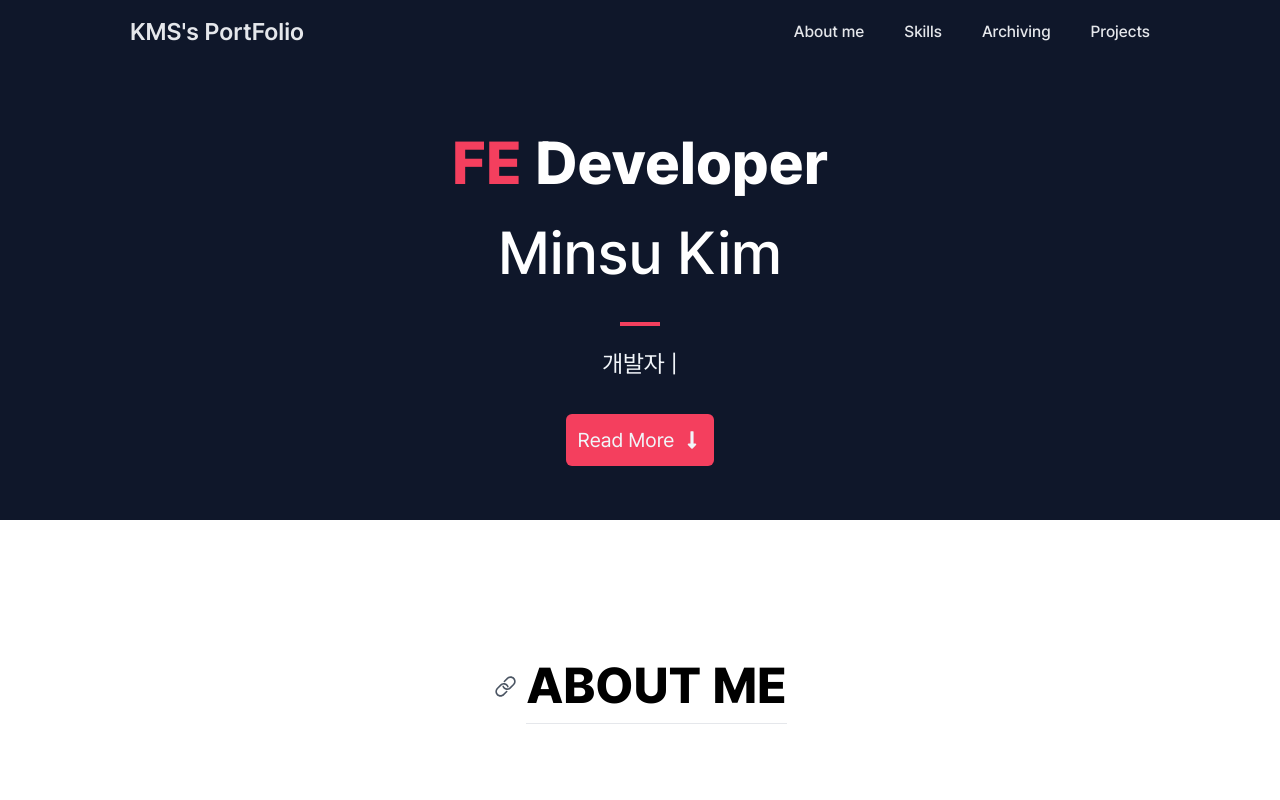
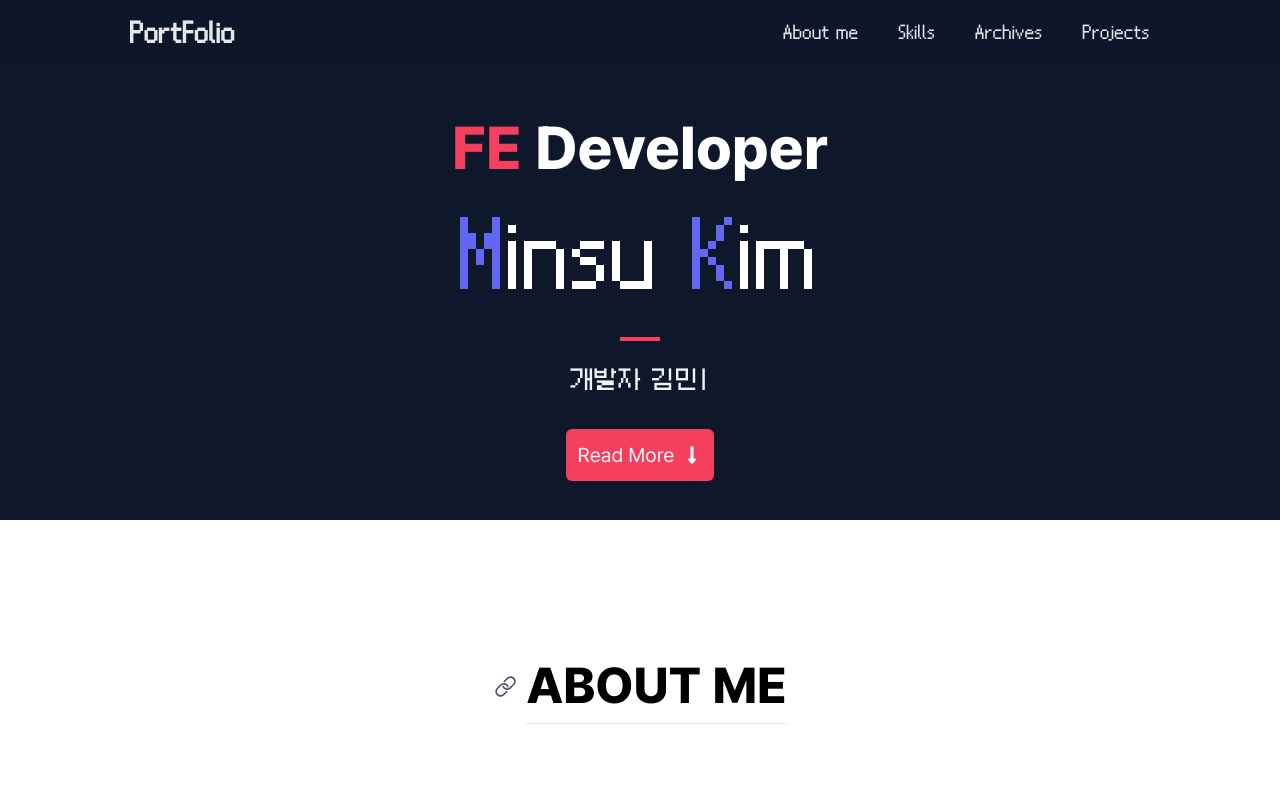
Before and after one commit to yoyobar/portfolio, a Next.js app: page / in a window 1280 px wide. Shown: the top 800 px of the page. Built offline with nearby package versions, Linux system fonts and the light colour scheme.

Commit message:
Feat: Archives 컴포넌트 제작 완료

```diff
--- a/app/globals.css
+++ b/app/globals.css
@@ -13,7 +13,7 @@ body {
 }
 
 *::-webkit-scrollbar-track {
-    background: #111729;
+    background: #21293a;
     background-clip: content-box;
 }
 
--- a/app/layout.tsx
+++ b/app/layout.tsx
@@ -1,13 +1,7 @@
 import type { Metadata } from 'next';
 import { metadata as meta } from './config/metadata';
-import localFont from 'next/font/local';
 import './globals.css';
-
-const pretendard = localFont({
-    src: '../public/fonts/PretendardVariable.woff2',
-    display: 'swap',
-    variable: '--font-pretendard',
-});
+import { pretendard } from '@/util/fonts';
 
 export const metadata: Metadata = {
     metadataBase: new URL(meta.url),
@@ -30,8 +24,11 @@ export default function RootLayout({
     children: React.ReactNode;
 }>) {
     return (
-        <html lang="ko" className={pretendard.className}>
-            <body>{children}</body>
+        <html lang="ko" className={`${pretendard.className}`}>
+            <body>
+                <div className="main_root">{children}</div>
+                <div className="portal_root"></div>
+            </body>
         </html>
     );
 }
--- a/app/page.tsx
+++ b/app/page.tsx
@@ -5,7 +5,7 @@ import Skill from '@/components/skill';
 
 export default function Home() {
     return (
-        <div className="h-[200vh]">
+        <div className="h-[200vh] font-pretendard">
             <Header />
             <About />
             <Skill />
--- a/components/about/index.tsx
+++ b/components/about/index.tsx
@@ -1,5 +1,4 @@
 'use client';
-import { useRef } from 'react';
 import { IoIosLink } from 'react-icons/io';
 import AboutList from './AboutList';
 
--- a/components/archive/index.tsx
+++ b/components/archive/index.tsx
@@ -1,5 +1,112 @@
+'use client';
+import { coding } from '@/util/fonts';
+import { FaGithub } from 'react-icons/fa';
+import { SiNextdotjs } from 'react-icons/si';
+import { IoIosLink } from 'react-icons/io';
+import { twMerge as tw } from 'tailwind-merge';
+import { motion, useInView } from 'framer-motion';
+import { useRef, useState } from 'react';
 const Archive = () => {
-    return <div className="bg-stone-700"></div>;
+    const [githubHover, setGithubHover] = useState(false);
+    const [blogHover, setBlogHover] = useState(false);
+
+    const sectionRef = useRef(null);
+    const inViewSection = useInView(sectionRef, { once: true });
+    const scrollHandler = () => {
+        document.querySelector('.archive-container')?.scrollIntoView({
+            behavior: 'smooth',
+        });
+    };
+
+    const githubHandler = () => {
+        window.open('https://github.com/yoyobar/');
+    };
+    const blogHandler = () => {
+        window.open('https://wiki.yoyobar.xyz/');
+    };
+
+    return (
+        <>
+            <div className="relative w-full py-32 flex justify-center items-center bg-stone-900 h-fit">
+                <div className="px-10 max-w-[1200px] w-full flex flex-col items-center justify-center">
+                    <div className="flex mb-20 gap-2 relative justify-center items-center">
+                        <div onClick={scrollHandler} className="cursor-pointer w-[25px] h-[25px]">
+                            <IoIosLink className="w-full h-full text-gray-200 hover:text-white" />
+                        </div>
+                        <div className="text-[50px] font-extrabold border-b border-b-white text-white">Archives</div>
+                    </div>
+
+                    <div ref={sectionRef} className="flex flex-col lg:flex-row gap-10">
+                        <motion.div
+                            onMouseEnter={() => setGithubHover(true)}
+                            onMouseLeave={() => setGithubHover(false)}
+                            onClick={githubHandler}
+                            whileHover={{ translateY: -5 }}
+                            animate={{ opacity: inViewSection ? 1 : 0 }}
+                            className="bg-white cursor-pointer select-none w-[400px] h-[315px] rounded-md p-4 px-8 flex flex-col gap-4"
+                        >
+                            <div className="flex gap-4 text-2xl items-center">
+                                <FaGithub className="w-12 h-12" />
+                                <div className={tw('text-3xl font-extrabold', coding.className)}>Github</div>
+                            </div>
+                            <div className={tw('text-sky-500', githubHover && 'underline')}>
+                                https://github.com/yoyobar
+                            </div>
+                            <div className="text-lg">
+                                <span className="font-bold">소스코드 저장소</span> <span>입니다.</span>
+                            </div>
+                            <ul className="flex items-center gap-4">
+                                <div className="w-1 h-1 rounded-full bg-rose-500"></div>
+                                <div>OZ 코딩스쿨 수강 기간 동안 작성한 프로젝트</div>
+                            </ul>
+                            <ul className="flex items-center gap-4">
+                                <div className="w-1 h-1 rounded-full bg-rose-500"></div>
+                                <div>개인적으로 공부하고 진행한 프로젝트</div>
+                            </ul>
+                            <ul className="flex items-center gap-4">
+                                <div className="w-1 h-1 rounded-full bg-rose-500"></div>
+                                <div>공부하고 기록한 학습기록</div>
+                            </ul>
+                        </motion.div>
+                        <motion.div
+                            onMouseEnter={() => setBlogHover(true)}
+                            onMouseLeave={() => setBlogHover(false)}
+                            onClick={blogHandler}
+                            animate={{ opacity: inViewSection ? 1 : 0 }}
+                            whileHover={{ translateY: -5 }}
+                            className="bg-white cursor-pointer select-none w-[400px] h-[315px] rounded-md p-4 px-8 flex flex-col gap-4"
+                        >
+                            <div className="flex gap-4 text-2xl items-center">
+                                <SiNextdotjs className="w-12 h-12" />
+                                <div className={tw('text-3xl font-extrabold', coding.className)}>Blog</div>
+                            </div>
+                            <div className={tw('text-sky-500', blogHover && 'underline')}>https://wiki.yoyobar.xyz</div>
+                            <div className="text-lg">
+                                <span className="font-bold">직접 제작한 블로그</span> <span>입니다.</span>
+                            </div>
+                            <ul className="flex items-center gap-4">
+                                <div className="w-1 h-1 rounded-full bg-rose-500"></div>
+                                <div>학습하면서 발생한 문제 기록</div>
+                            </ul>
+                            <ul className="flex items-center gap-4">
+                                <div className="w-1 h-1 rounded-full bg-rose-500"></div>
+                                <div>학습하면서 햇갈리는 부분 기록</div>
+                            </ul>
+                            <ul className="flex items-center gap-4">
+                                <div className="w-1 h-1 rounded-full bg-rose-500"></div>
+                                <div>프로젝트 회고록</div>
+                            </ul>
+                        </motion.div>
+                    </div>
+                </div>
+                <div className="hidden 2xl:flex absolute text-[200px] -rotate-[14deg] -right-10 -bottom-14 text-white opacity-50 gap-2">
+                    <span className={coding.className}>ARCHIVES</span>
+                    <span className="animate-flick">|</span>
+                </div>
+            </div>
+            <div className="project-container"></div>
+        </>
+    );
 };
 
 export default Archive;
--- a/components/header/Title.tsx
+++ b/components/header/Title.tsx
@@ -3,6 +3,8 @@ import { useState } from 'react';
 import { motion } from 'framer-motion';
 import { RxHamburgerMenu } from 'react-icons/rx';
 import { IoMdClose } from 'react-icons/io'; // Close icon
+import { twMerge as tw } from 'tailwind-merge';
+import { coding } from '@/util/fonts';
 
 const list = {
     open: { opacity: 1, x: 0 },
@@ -34,32 +36,48 @@ const Title = () => {
         setMenuOpen(false);
     };
 
+    const archiveScrollHandler = () => {
+        document.querySelector('.archive-container')?.scrollIntoView({
+            behavior: 'smooth',
+        });
+    };
+
     const toggleMenu = () => {
         setMenuOpen(!isMenuOpen);
     };
 
     return (
         <>
-            <div className="px-10 lg:px-[130px] fixed z-50 w-full h-16 flex items-center justify-between bg-slate-900">
+            <div
+                className={tw(
+                    'px-10 lg:px-[130px] fixed z-50 w-full h-16 flex items-center justify-between bg-slate-900 bg-opacity-75',
+                    coding.className
+                )}
+            >
                 <div
                     onClick={scrollTopHandler}
                     className="hover:text-white cursor-pointer text-2xl font-semibold text-gray-200"
-                >{`KMS's PortFolio`}</div>
+                >{`PortFolio`}</div>
                 <div className="hidden lg:flex gap-10">
                     <div
                         onClick={aboutScrollHandler}
-                        className="hover:text-white cursor-pointer text-gray-200 font-medium"
+                        className="hover:text-rose-500 cursor-pointer text-gray-200 font-medium"
                     >
                         About me
                     </div>
                     <div
                         onClick={skillScrollHandler}
-                        className="hover:text-white cursor-pointer text-gray-200 font-medium"
+                        className="hover:text-rose-500 cursor-pointer text-gray-200 font-medium"
                     >
                         Skills
                     </div>
-                    <div className="hover:text-white cursor-pointer text-gray-200 font-medium">Archiving</div>
-                    <div className="hover:text-white cursor-pointer text-gray-200 font-medium">Projects</div>
+                    <div
+                        onClick={archiveScrollHandler}
+                        className="hover:text-rose-500 cursor-pointer text-gray-200 font-medium"
+                    >
+                        Archives
+                    </div>
+                    <div className="hover:text-rose-500 cursor-pointer text-gray-200 font-medium">Projects</div>
                 </div>
                 <div
                     onClick={toggleMenu}
@@ -89,8 +107,11 @@ const Title = () => {
                     >
                         Skills
                     </div>
-                    <div className="hover:text-white cursor-pointer text-gray-200 font-medium text-2xl border-b-2 border-transparent hover:border-b-slate-100 transition">
-                        Archiving
+                    <div
+                        onClick={archiveScrollHandler}
+                        className="hover:text-white cursor-pointer text-gray-200 font-medium text-2xl border-b-2 border-transparent hover:border-b-slate-100 transition"
+                    >
+                        Archives
                     </div>
                     <div className="hover:text-white cursor-pointer text-gray-200 font-medium text-2xl border-b-2 border-transparent hover:border-b-slate-100 transition">
                         Projects
--- a/components/header/index.tsx
+++ b/components/header/index.tsx
@@ -4,6 +4,8 @@ import Title from './Title';
 import { motion } from 'framer-motion';
 import { FaLongArrowAltDown } from 'react-icons/fa';
 import { TypeAnimation } from 'react-type-animation';
+import { coding } from '@/util/fonts';
+import { twMerge as tw } from 'tailwind-merge';
 const Header = () => {
     const aboutHandler = () => {
         document.querySelector('.about-container')?.scrollIntoView({
@@ -14,13 +16,18 @@ const Header = () => {
     return (
         <>
             <Title />
-            <div className="pt-[64px] h-[520px] w-full bg-slate-900 flex flex-col justify-center items-center text-slate-100">
+            <div className="pt-[64px] h-[520px] w-full bg-slate-900 flex flex-col justify-center items-center text-slate-100 relative">
                 <div className="text-white text-[60px] font-extrabold">
                     <span className="text-rose-500">FE</span> {` Developer`}
                 </div>
-                <div className="text-white text-[60px] font-medium">Minsu Kim</div>
+                <div className={tw('text-white text-[80px]', coding.className)}>
+                    <span className="text-indigo-500">M</span>
+                    <span>insu</span>
+                    <span className="text-indigo-500"> K</span>
+                    <span>im</span>
+                </div>
                 <div className="w-10 h-1 bg-rose-500 my-6"></div>
-                <div className="flex flex-col gap-1 h-6 text-center text-xl text-slate-100">
+                <div className={tw('flex flex-col gap-1 h-6 text-center text-xl text-slate-100', coding.className)}>
                     <TypeAnimation
                         wrapper="span"
                         cursor={true}
@@ -40,13 +47,17 @@ const Header = () => {
                     onClick={aboutHandler}
                     whileTap={{ translateY: 10 }}
                     whileHover={{ scale: 1.05 }}
-                    className=" mt-10 bg-rose-500  p-3 text-xl rounded-md flex justify-center items-center gap-2"
+                    className=" mt-10 bg-rose-500 relative z-10  p-3 text-xl rounded-md flex justify-center items-center gap-2"
                 >
                     Read More
                     <FaLongArrowAltDown />
                 </motion.button>
-                <div className="about-container"></div>
+                <div className="hidden 2xl:flex absolute text-[200px] -rotate-[14deg] -right-10 -bottom-14 text-white opacity-50 gap-2">
+                    <span className={coding.className}>FrontEnd</span>
+                    <span className="animate-flick">|</span>
+                </div>
             </div>
+            <div className="about-container"></div>
         </>
     );
 };
--- a/components/skill/SkillList.tsx
+++ b/components/skill/SkillList.tsx
@@ -1,5 +1,6 @@
 import React, { useRef } from 'react';
 import { motion, useInView } from 'framer-motion';
+import { coding } from '@/util/fonts';
 
 interface SkillItem {
     icon: JSX.Element;
@@ -19,8 +20,8 @@ const SkillList = ({ title, data }: SkillListProps) => {
 
     return (
         <div className="w-full">
-            <div className="flex gap-2 border-b-2 border-b-rose-500 rounded-sm py-2 justify-center items-center mb-20 mt-20 text-3xl font-bold text-gray-100">
-                <div className="text-center">{title}</div>
+            <div className="flex gap-2 border-b-2 border-b-rose-500 rounded-sm py-2 justify-center items-center mb-20 mt-20 text-3xl text-gray-100">
+                <div className={coding.className}>{title}</div>
             </div>
 
             <div
--- /dev/null
+++ b/util/fonts.ts
@@ -0,0 +1,13 @@
+import localFont from 'next/font/local';
+
+export const pretendard = localFont({
+    src: '../public/fonts/PretendardVariable.woff2',
+    display: 'swap',
+    variable: '--font-pretendard',
+});
+
+export const coding = localFont({
+    src: '../public/fonts/Galmuri.woff2',
+    display: 'swap',
+    variable: '--font-coding',
+});
```
Also changed, not shown: components/skill/index.tsx (+7 -6 lines), tailwind.config.ts (+7 -0 lines), public/fonts/Galmuri.woff2 (added).
